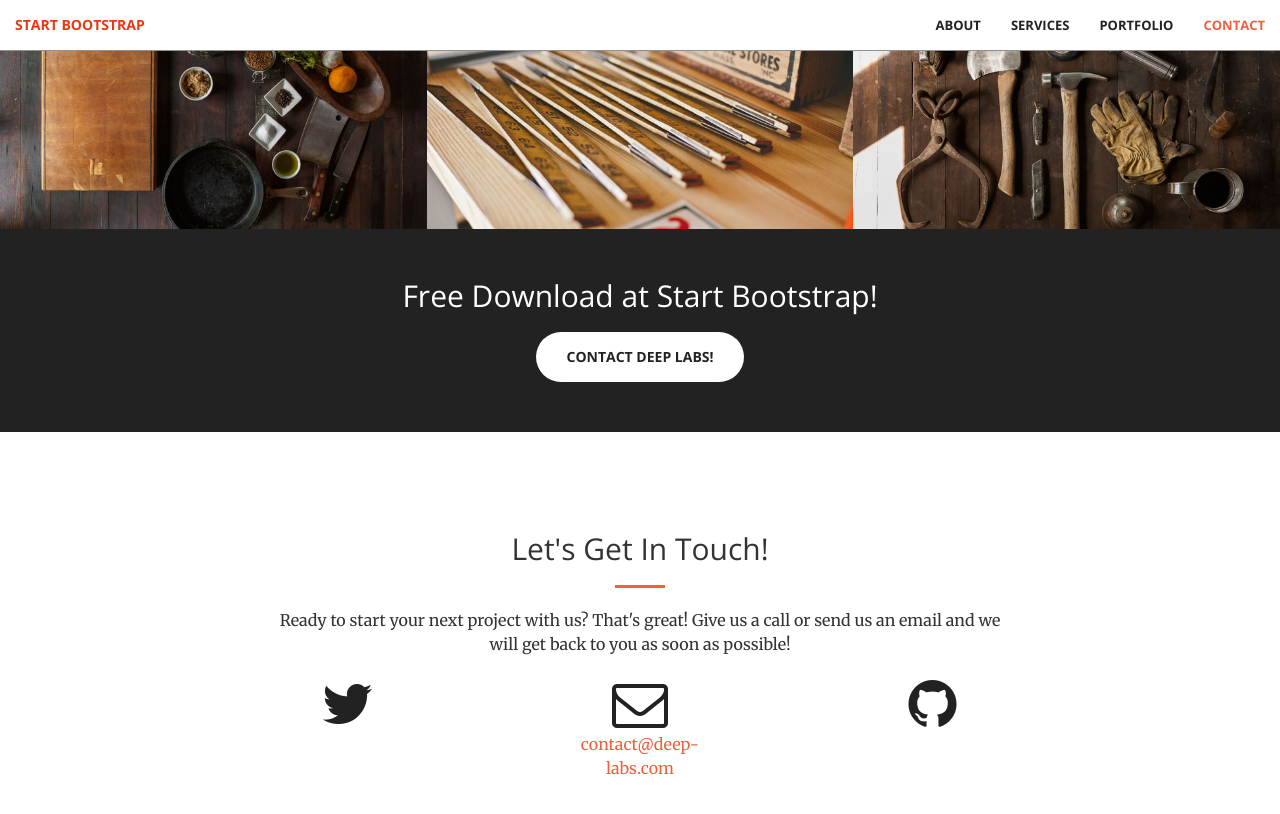
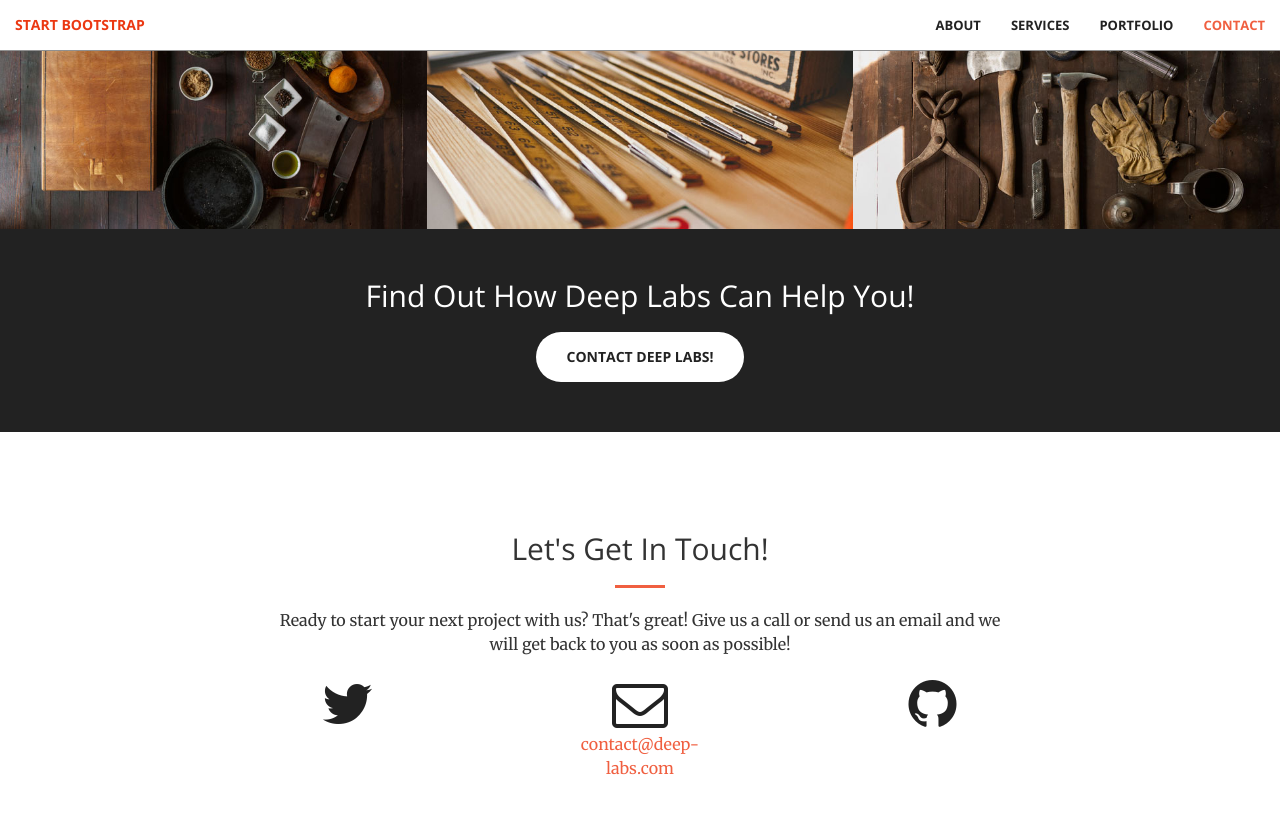
Before and after one commit to CzechJiri/test, a Jekyll site: the page built from index.html, in a window 1280 px wide and 900 px high, scrolled down 2005 px. Shown: the top 814 px of the window. Built offline with Jekyll 4.4.1, drawn with Linux system fonts in a browser that asks for light colours.

Commit message:
Update aside.html

```diff
--- a/_includes/aside.html
+++ b/_includes/aside.html
@@ -1,7 +1,7 @@
   <aside class="bg-dark">
       <div class="container text-center">
           <div class="call-to-action">
-              <h2>Free Download at Start Bootstrap!</h2>
+              <h2>Find Out How Deep Labs Can Help You!</h2>
               <a href="#" class="btn btn-default btn-xl wow tada">Contact Deep Labs!</a>
           </div>
       </div>
```
